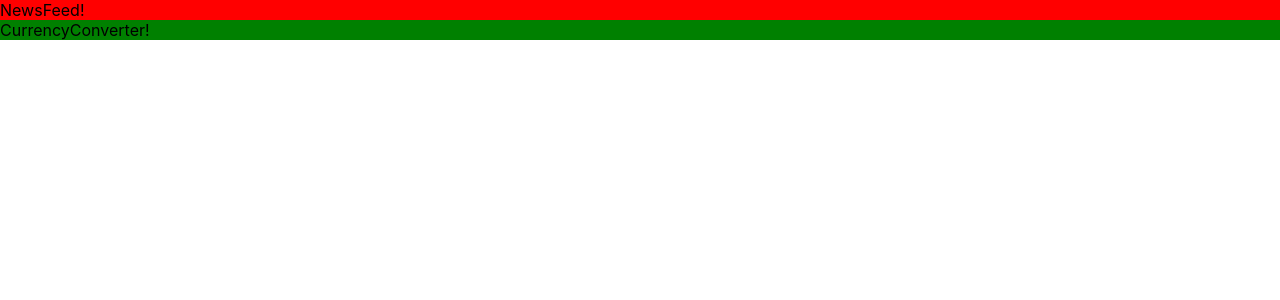
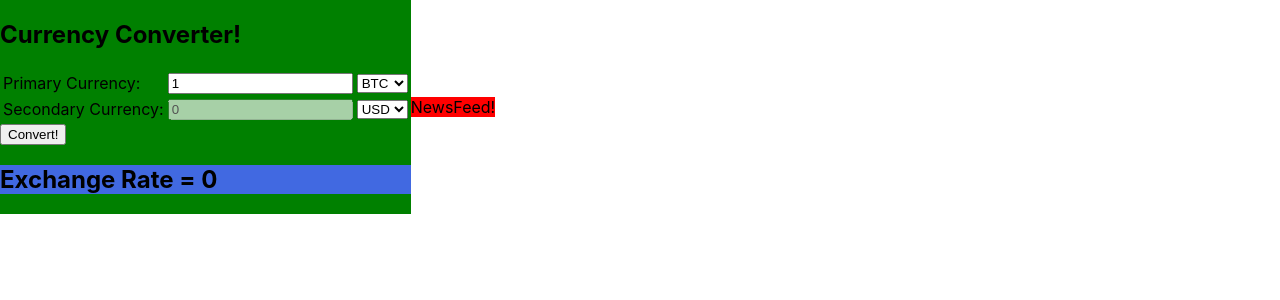
Before and after one commit to OnTheRocks/CryptoCrypt, a React (Create React App) app: page / in a window 1280 px wide. Shown: the top 300 px of the page. Built offline with nearby package versions, Linux system fonts and the light colour scheme.

Commit message:
Setup exchange rate function.

```diff
--- a/src/App.js
+++ b/src/App.js
@@ -4,9 +4,9 @@ import NewsFeed from "./components/NewsFeed";
 
 const App = () => {
   return (
-    <div >
-     <NewsFeed />
+    <div className="App">
       <CurrencyConverter />
+      <NewsFeed />
     </div>
   );
 }
--- a/src/components/CurrencyConverter.js
+++ b/src/components/CurrencyConverter.js
@@ -1,9 +1,94 @@
-import React from 'react'
+import axios from 'axios'
+import React, { useState } from 'react'
+import ExchangeRate from './ExchangeRate'
 
 const CurrencyConverter = () => {
+
+  const currencies = [ 'BTC', 'ETH', 'USD', 'XPR', 'LTC', 'ADA' ]
+  const [chosenPrimaryCurrency, setChosenPrimaryCurrency] = useState('BTC')
+  const [chosenSecondaryCurrency, setChosenSecondaryCurrency] = useState('USD')
+  const [amount, setAmount] = useState(1)
+  const [exchangeRate, setExchangeRate] = useState(0)
+  const [result, setResult] = useState(0)
+
+  console.log(chosenPrimaryCurrency, chosenSecondaryCurrency)
+
+  const convert = () => {
+      const options = {
+      method: 'GET',
+      url: 'https://alpha-vantage.p.rapidapi.com/query',
+      params: {to_currency: chosenSecondaryCurrency, function: 'CURRENCY_EXCHANGE_RATE', from_currency: chosenPrimaryCurrency},
+      headers: {
+        'x-rapidapi-host': 'alpha-vantage.p.rapidapi.com',
+        'x-rapidapi-key': 'fe2b6dd757mshb3aacce4d48a5c3p13eceejsn7aa19c5330bb'
+      }
+    };
+
+    axios.request(options).then((response) => {
+      console.log(response.data["Realtime Currency Exchange Rate"]["5. Exchange Rate"])
+      console.log(response.data)
+      setExchangeRate(response.data["Realtime Currency Exchange Rate"]["5. Exchange Rate"])
+      setResult(response.data["Realtime Currency Exchange Rate"]["5. Exchange Rate"] * amount)
+    }).catch((error) => {
+      console.error(error)
+    })
+  }
+
   return (
     <div className='CurrencyConverter'>
-      CurrencyConverter!
+      <h2>Currency Converter!</h2>
+        <div className=''>
+        <table>
+          <tbody>
+          <tr>
+            <td>Primary Currency:</td>
+            <td>
+              <input
+                type="number"
+                name="currencyAmt1"
+                value={amount}
+                onChange={(e) => setAmount(e.target.value)}
+              />
+            </td>
+            <td>
+              <select
+                value={chosenPrimaryCurrency}
+                name="currencyOpt1"
+                className='currencyOptions'
+                onChange={(e) => setChosenPrimaryCurrency(e.target.value)}
+              >
+                {currencies.map((currency, _index) => (<option key={_index}>{currency}</option>))}
+                </select>
+            </td>
+          </tr>
+          <tr>
+            <td>Secondary Currency:</td>
+            <td>
+              <input
+                name="currencyAmt2"
+                value={result}
+                disabled={true}
+              />
+            </td>
+            <td>
+              <select
+                value={chosenSecondaryCurrency}
+                name="currencyOpt2"
+                className='currencyOptions'
+                onChange={(e) => setChosenSecondaryCurrency(e.target.value)}
+              >
+                {currencies.map((currency, _index) => (<option key={_index}>{currency}</option>))}
+                </select>
+            </td>
+          </tr>
+          </tbody>
+        </table>
+        <button id='convert' onClick={convert}>Convert!</button>
+        </div>
+
+      <ExchangeRate
+        exchangeRate={exchangeRate}
+      />
     </div>
   )
 }
--- /dev/null
+++ b/src/components/ExchangeRate.js
@@ -0,0 +1,11 @@
+import React from 'react'
+
+const ExchangeRate = ({exchangeRate}) => {
+  return (
+    <div className='ExchangeRate'>
+      <h2>Exchange Rate = {exchangeRate}</h2>
+    </div>
+  )
+}
+
+export default ExchangeRate
--- a/src/index.css
+++ b/src/index.css
@@ -12,6 +12,11 @@ code {
     monospace;
 }
 
+.App {
+  display: flex;
+  flex-direction: row;
+  align-items: center;
+}
 
 .NewsFeed {
   background-color: red;
@@ -20,3 +25,7 @@ code {
 .CurrencyConverter {
   background-color: green;
 }
+
+.ExchangeRate {
+  background-color: royalblue;
+}
```
